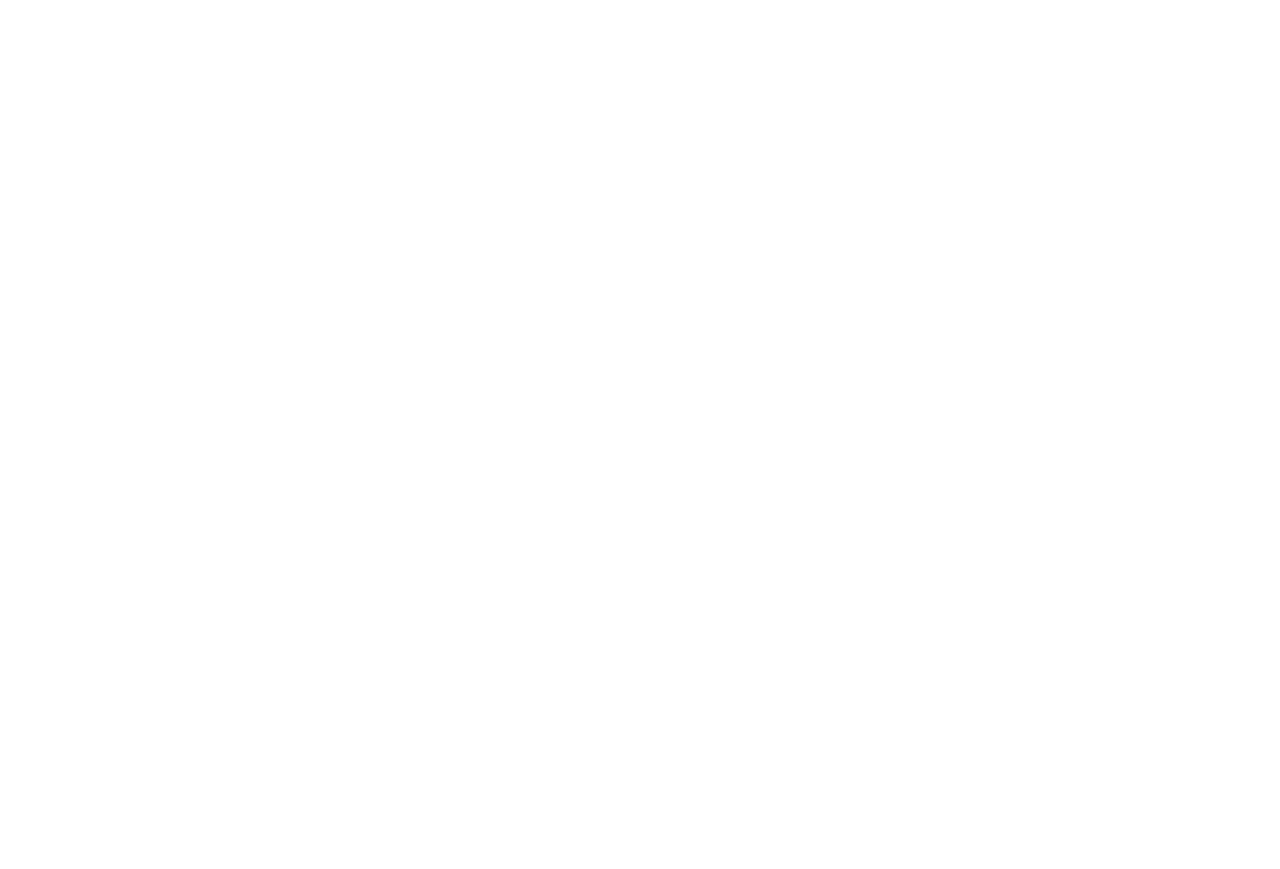
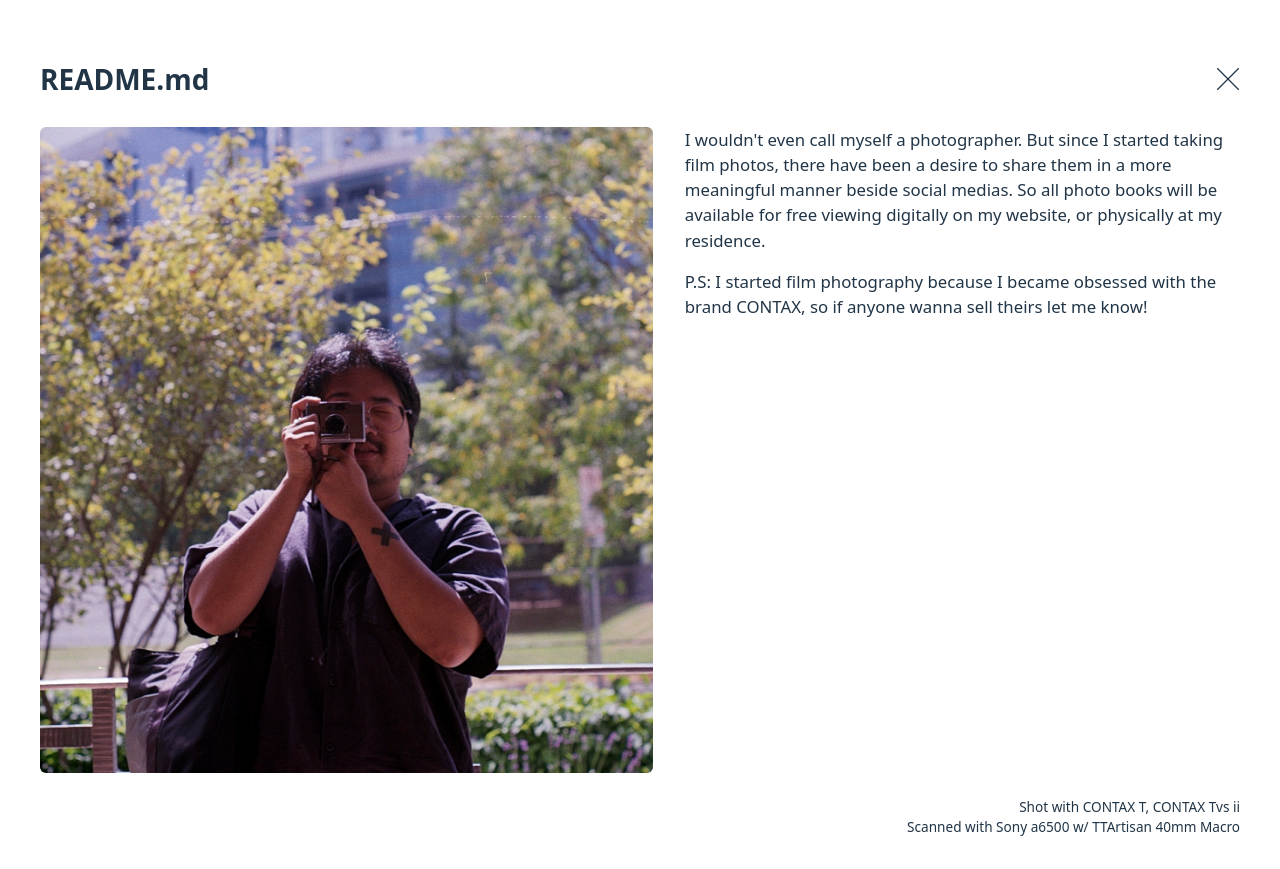
Before and after one commit to tuanmtran/tuanmtran.github.io, a Vue app: page /about in a window 1280 px wide. Before the commit this address had no page. Before the commit the page ends 800 px from the top, so only its background shows below. Built offline with nearby package versions, Linux system fonts and the light colour scheme.

Commit message:
Add About page, caption on gallery view, and layout/style refinements

```diff
--- a/index.html
+++ b/index.html
@@ -3,7 +3,7 @@
   <head>
     <meta charset="UTF-8" />
     <meta name="viewport" content="width=device-width, initial-scale=1.0" />
-    <title>Tuan Tran — Photography</title>
+    <title>Tony Portfolio</title>
   </head>
   <body>
     <div id="app"></div>
--- a/src/router/index.ts
+++ b/src/router/index.ts
@@ -5,6 +5,11 @@
   history: createWebHistory(import.meta.env.BASE_URL),
   routes: [
     { path: '/', name: 'home', component: HomeView },
+    {
+      path: '/about',
+      name: 'about',
+      component: () => import('../views/AboutView.vue'),
+    },
     {
       path: '/gallery/:slug',
       name: 'gallery',
--- a/src/style.css
+++ b/src/style.css
@@ -3,9 +3,9 @@
   line-height: 1.5;
   font-weight: 400;
 
-  color-scheme: light dark;
-  color: rgba(255, 255, 255, 0.87);
-  background-color: #242424;
+  color-scheme: light;
+  color: #213547;
+  background-color: #ffffff;
 
   font-synthesis: none;
   text-rendering: optimizeLegibility;
@@ -25,7 +25,6 @@
 body {
   margin: 0;
   display: flex;
-  place-items: center;
   width: 100%;
   min-width: 320px;
   min-height: 100vh;
@@ -43,7 +42,7 @@
   font-size: 1em;
   font-weight: 500;
   font-family: inherit;
-  background-color: #1a1a1a;
+  background-color: #f9f9f9;
   cursor: pointer;
   transition: border-color 0.25s;
 }
@@ -67,16 +66,3 @@
   text-align: center;
   box-sizing: border-box;
 }
-
-@media (prefers-color-scheme: light) {
-  :root {
-    color: #213547;
-    background-color: #ffffff;
-  }
-  a:hover {
-    color: #747bff;
-  }
-  button {
-    background-color: #f9f9f9;
-  }
-}
--- /dev/null
+++ b/src/views/AboutView.vue
@@ -0,0 +1,124 @@
+<script setup lang="ts"></script>
+
+<template>
+  <main class="about">
+    <header class="about__header">
+      <h1 class="about__title">README.md</h1>
+      <RouterLink to="/" class="about__close" aria-label="Back to home">
+        <svg viewBox="0 0 39 39" width="24" height="24" fill="none" xmlns="http://www.w3.org/2000/svg">
+          <path d="M2 2L37 37" stroke="currentColor" stroke-width="2" />
+          <path d="M37 2L2 37" stroke="currentColor" stroke-width="2" />
+        </svg>
+      </RouterLink>
+    </header>
+
+    <div class="about__body">
+      <img src="/assets/Image.jpeg" alt="Photo of me" class="about__photo" />
+
+      <div class="about__text">
+        <p>
+          I wouldn't even call myself a photographer. But since I started taking film photos, there
+          have been a desire to share them in a more meaningful manner beside social medias. So all
+          photo books will be available for free viewing digitally on my website, or
+          physically at my residence.
+        </p>
+        <p>
+          P.S: I started film photography because I became obsessed with the brand CONTAX, so if
+          anyone wanna sell theirs let me know!
+        </p>
+      </div>
+    </div>
+
+    <p class="about__caption">
+      Shot with CONTAX T, CONTAX Tvs ii<br />
+      Scanned with Sony a6500 w/ TTArtisan 40mm Macro
+    </p>
+  </main>
+</template>
+
+<style scoped>
+.about {
+  width: 100%;
+  max-width: 1200px;
+  margin: 0 auto;
+  text-align: left;
+}
+
+.about__header {
+  position: sticky;
+  top: 0;
+  z-index: 10;
+  background: #ffffff;
+  display: flex;
+  align-items: center;
+  justify-content: space-between;
+  padding: 2rem 0 1.5rem;
+  margin-bottom: 0.5rem;
+}
+
+.about__title {
+  font-size: clamp(1.25rem, 1rem + 1vw, 1.75rem);
+  margin: 0;
+}
+
+.about__close {
+  display: flex;
+  color: inherit;
+  line-height: 0;
+}
+
+.about__close:hover {
+  color: #646cff;
+}
+
+.about__body {
+  display: flex;
+  flex-direction: column;
+  gap: 1.5rem;
+  align-items: stretch;
+}
+
+.about__photo {
+  display: block;
+  width: 100%;
+  max-width: 100%;
+  min-width: 0;
+  aspect-ratio: 353 / 372;
+  object-fit: cover;
+  background: #b1b2b5;
+  border-radius: 6px;
+}
+
+.about__text {
+  display: flex;
+  flex-direction: column;
+  min-width: 0;
+  font-size: clamp(0.9rem, 0.8rem + 0.4vw, 1.05rem);
+}
+
+.about__text p {
+  margin: 0 0 1rem;
+}
+
+.about__caption {
+  font-size: 0.85rem;
+  text-align: right;
+  margin: 1.5rem 0 0;
+}
+
+@media (min-width: 640px) {
+  .about__body {
+    flex-direction: row;
+    gap: 2rem;
+  }
+
+  .about__photo {
+    flex: 1 1 41.7%;
+    width: auto;
+  }
+
+  .about__text {
+    flex: 1 1 36.9%;
+  }
+}
+</style>
--- a/src/views/GalleryView.vue
+++ b/src/views/GalleryView.vue
@@ -1,5 +1,5 @@
 <script setup lang="ts">
-import { computed, onBeforeUnmount, onMounted, ref } from 'vue'
+import { computed, ref } from 'vue'
 import { useRoute } from 'vue-router'
 import FlipBook from '@gladesinger/flipbook-vue3'
 import '@gladesinger/flipbook-vue3/dist/style.css'
@@ -10,7 +10,6 @@
 
 const flipbook = ref<InstanceType<typeof FlipBook> | null>(null)
 const showHint = ref(true)
-let hintTimer: ReturnType<typeof setTimeout> | undefined
 
 function dismissHint() {
   showHint.value = false
@@ -20,22 +19,21 @@
   if (e.key === 'ArrowLeft') flipbook.value?.flipLeft()
   else if (e.key === 'ArrowRight') flipbook.value?.flipRight()
 }
-
-onMounted(() => {
-  hintTimer = setTimeout(dismissHint, 5000)
-})
-
-onBeforeUnmount(() => {
-  clearTimeout(hintTimer)
-})
 </script>
 
 <template>
   <main class="gallery-view">
-    <RouterLink to="/" class="back-link">&larr; Back to galleries</RouterLink>
+    <header class="gallery-view__header">
+      <h1 v-if="gallery">{{ gallery.title }}</h1>
+      <RouterLink to="/" class="gallery-view__close" aria-label="Back to home">
+        <svg viewBox="0 0 39 39" width="24" height="24" fill="none" xmlns="http://www.w3.org/2000/svg">
+          <path d="M2 2L37 37" stroke="currentColor" stroke-width="2" />
+          <path d="M37 2L2 37" stroke="currentColor" stroke-width="2" />
+        </svg>
+      </RouterLink>
+    </header>
 
     <template v-if="gallery">
-      <h2>{{ gallery.title }}</h2>
       <div class="flipbook-wrapper">
         <FlipBook
           ref="flipbook"
@@ -61,6 +59,10 @@
           </div>
         </Transition>
       </div>
+      <p class="gallery-view__caption">
+        Shot with CONTAX T, CONTAX Tvs ii<br />
+        Scanned with Sony a6500 w/ TTArtisan 40mm Macro
+      </p>
     </template>
     <p v-else>Gallery not found.</p>
   </main>
@@ -69,12 +71,37 @@
 <style scoped>
 .gallery-view {
   width: 100%;
+  max-width: 1200px;
+  margin: 0 auto;
   text-align: center;
 }
 
-.back-link {
-  display: inline-block;
-  margin-bottom: 1.5rem;
+.gallery-view__header {
+  position: sticky;
+  top: 0;
+  z-index: 10;
+  background: #ffffff;
+  display: flex;
+  align-items: center;
+  justify-content: space-between;
+  padding: 2rem 0 1.5rem;
+  margin-bottom: 0.5rem;
+  text-align: left;
+}
+
+.gallery-view__header h1 {
+  font-size: 1.75rem;
+  margin: 0;
+}
+
+.gallery-view__close {
+  display: flex;
+  color: inherit;
+  line-height: 0;
+}
+
+.gallery-view__close:hover {
+  color: #646cff;
 }
 
 .flipbook-wrapper {
@@ -89,6 +116,13 @@
   max-height: 92vh;
   margin: 0 auto;
   outline: none;
+}
+
+.gallery-view__caption {
+  font-size: 0.85em;
+  text-align: right;
+  max-width: 1600px;
+  margin: 1rem auto 0;
 }
 
 .flipbook-hint {
--- a/src/views/HomeView.vue
+++ b/src/views/HomeView.vue
@@ -5,8 +5,11 @@
 <template>
   <main class="home">
     <header class="home__header">
-      <h1>Tony Portfolio</h1>
-      <p>A collection of flipbook-style photo galleries made by me, consist exclusively of my film photos.</p>
+      <div class="home__header-row">
+        <h1>Digial photobooks</h1>
+        <RouterLink to="/about" class="home__about-link">README.md</RouterLink>
+      </div>
+      <p>A collection of photobooks made by me, consist exclusively of my film photos. Now digitalized for free online viewing!</p>
     </header>
 
     <ul class="gallery-grid">
@@ -29,19 +32,47 @@
 <style scoped>
 .home {
   width: 100%;
-  text-align: center;
+  max-width: 1200px;
+  margin: 0 auto;
+  text-align: left;
 }
 
 .home__header {
-  margin-bottom: 2.5rem;
+  position: sticky;
+  top: 0;
+  z-index: 10;
+  background: #ffffff;
+  padding: 2rem 0 1.5rem;
+  margin-bottom: 0.5rem;
+}
+
+.home__header-row {
+  display: flex;
+  align-items: flex-start;
+  justify-content: space-between;
+  gap: 1.5rem;
+}
+
+.home__header h1 {
+  font-size: 1.75rem;
+  margin: 0;
+}
+
+.home__header p {
+  margin: 0.75rem 0 1.5rem;
+  max-width: 640px;
+}
+
+.home__about-link {
+  flex-shrink: 0;
+  white-space: nowrap;
 }
 
 .gallery-grid {
   list-style: none;
   display: grid;
   grid-template-columns: repeat(auto-fill, minmax(140px, 160px));
-  justify-content: center;
-  gap: 1rem;
+  gap: 1.5rem;
   padding: 0;
   margin: 0;
 }
@@ -55,14 +86,14 @@
 .gallery-card__cover {
   width: 100%;
   object-fit: contain;
-  background: #111;
-  border-radius: 6px;
+  background: #b1b2b5;
+  border-radius: 4px;
   transition: transform 0.2s ease;
 }
 
 .gallery-card h2 {
   font-size: 1rem;
-  margin: 0.5rem 0 0.25rem;
+  margin-top: 0.05rem 0 0;
 }
 
 .gallery-card p {
```
Also changed, not shown: public/assets/Image.jpeg (added), public/assets/everytexture.com-stock-paper-texture-00105.jpg (added).
